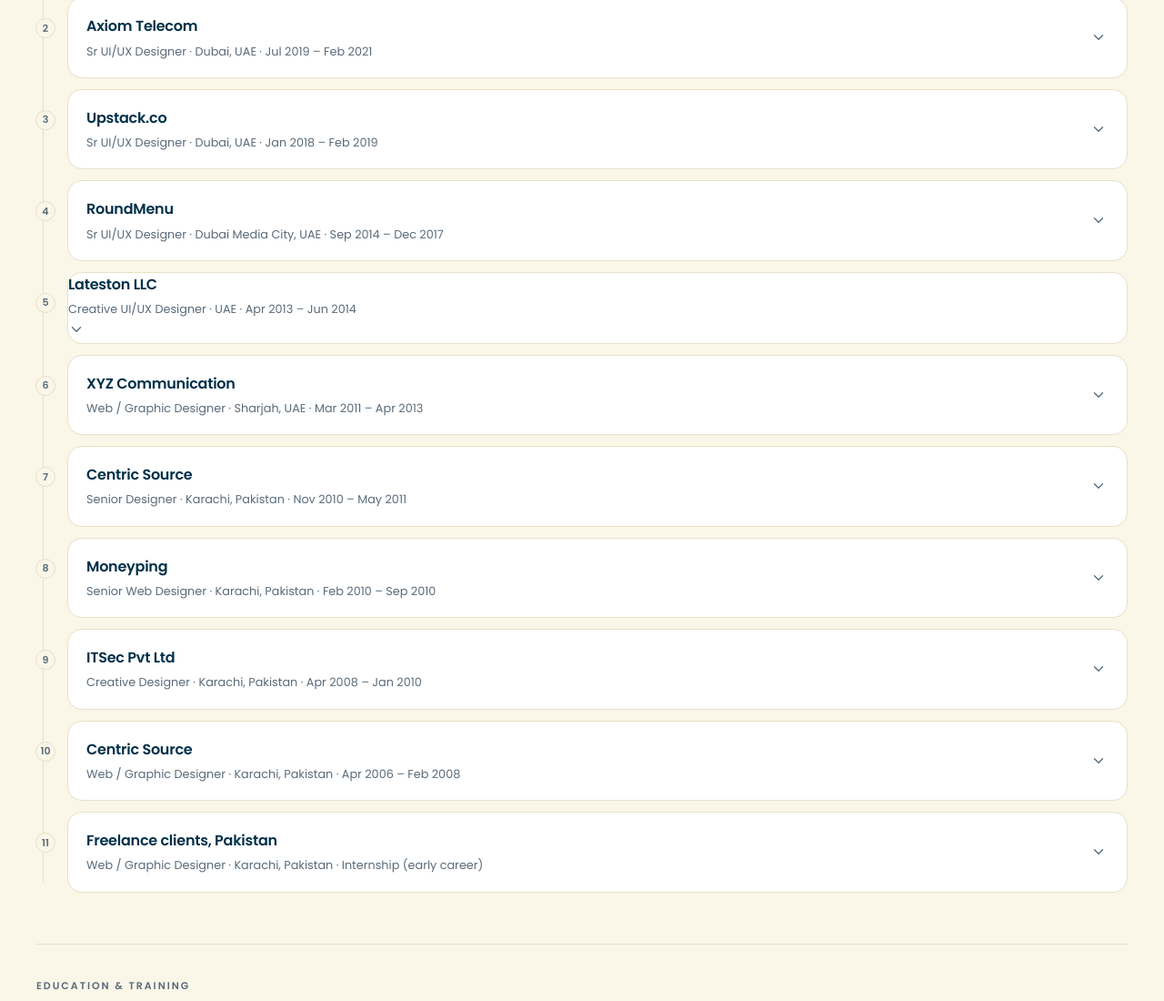
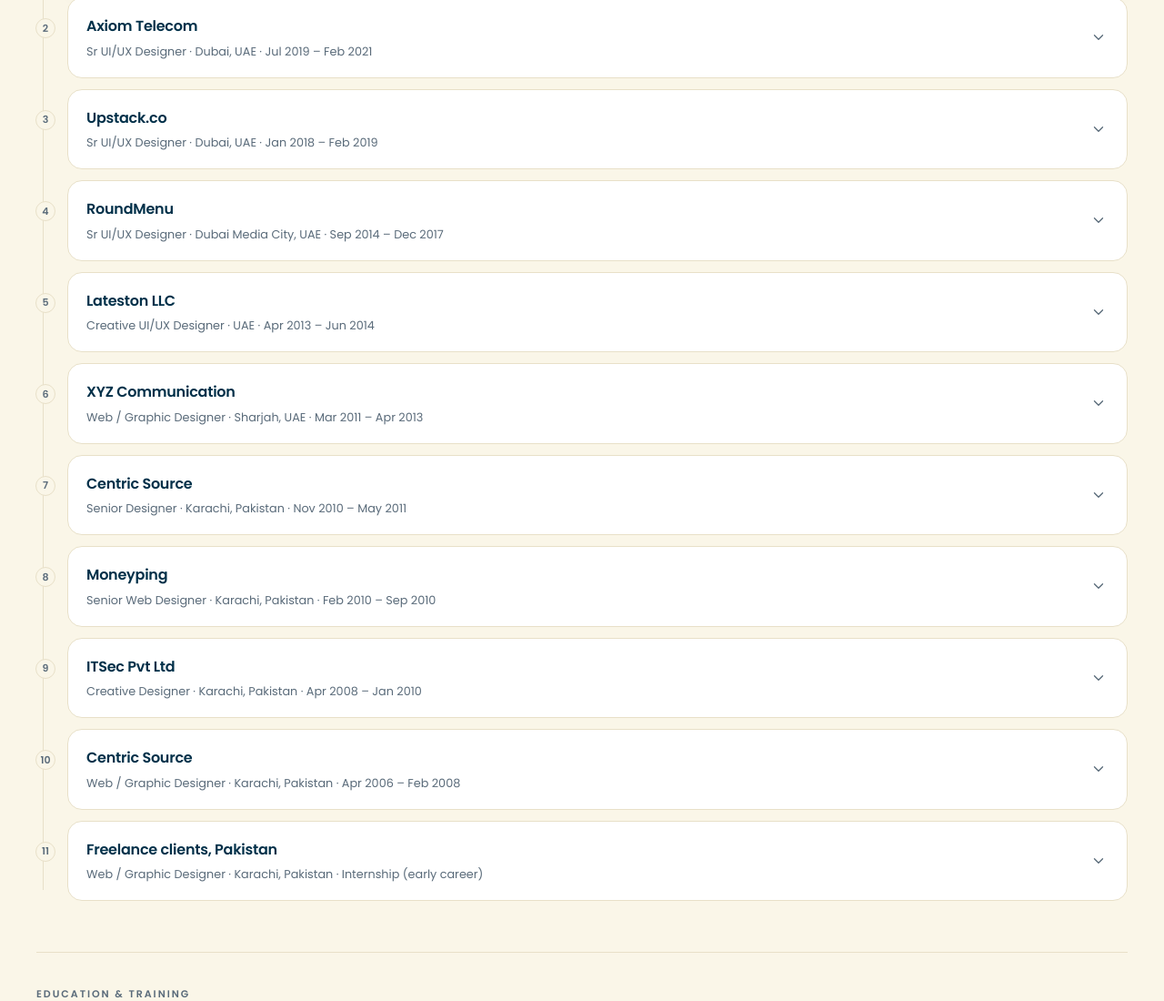
Before and after one commit to AbuzerAD/Web, a plain HTML site: page index.html in a window 1280 px wide. Shown: the part 4887-5987 px from the top of the page at 91% size. Drawn offline with Linux system fonts and the light colour scheme.

Commit message:
Fix broken experience list markup

```diff
--- a/index.html
+++ b/index.html
@@ -39,7 +39,7 @@
 <link rel="preconnect" href="https://fonts.googleapis.com" />
 <link rel="preconnect" href="https://fonts.gstatic.com" crossorigin />
 <link href="https://fonts.googleapis.com/css2?family=Poppins:wght@300;400;500;600;700&display=swap" rel="stylesheet" />
-<link rel="stylesheet" href="styles.css?v=20261117c" />
+<link rel="stylesheet" href="styles.css?v=20261117d" />
 <script>document.documentElement.classList.replace("no-js", "js");</script>
 </head>
 <body>
@@ -438,7 +438,8 @@
           </div>
         </li>
 
-        <li class="exp          <button class="exp__head" type="button" aria-expanded="false" aria-controls="exp-10">
+        <li class="exp reveal">
+          <button class="exp__head" type="button" aria-expanded="false" aria-controls="exp-10">
             <span class="exp__title">
               <span class="exp__org">Lateston LLC</span>
               <span class="exp__role">Creative UI/UX Designer · UAE · Apr 2013 – Jun 2014</span>
@@ -473,7 +474,8 @@
               </div>
             </div>
           </div>
-        </li>        <li class="exp reveal">
+        </li>
+        <li class="exp reveal">
           <button class="exp__head" type="button" aria-expanded="false" aria-controls="exp-5">
             <span class="exp__title">
               <span class="exp__org">XYZ Communication</span>
@@ -1244,6 +1246,6 @@
   <svg class="ico" aria-hidden="true"><use href="#i-up"/></svg>
 </button>
 
-<script src="script.js?v=20261117c"></script>
+<script src="script.js?v=20261117d"></script>
 </body>
 </html>
```
